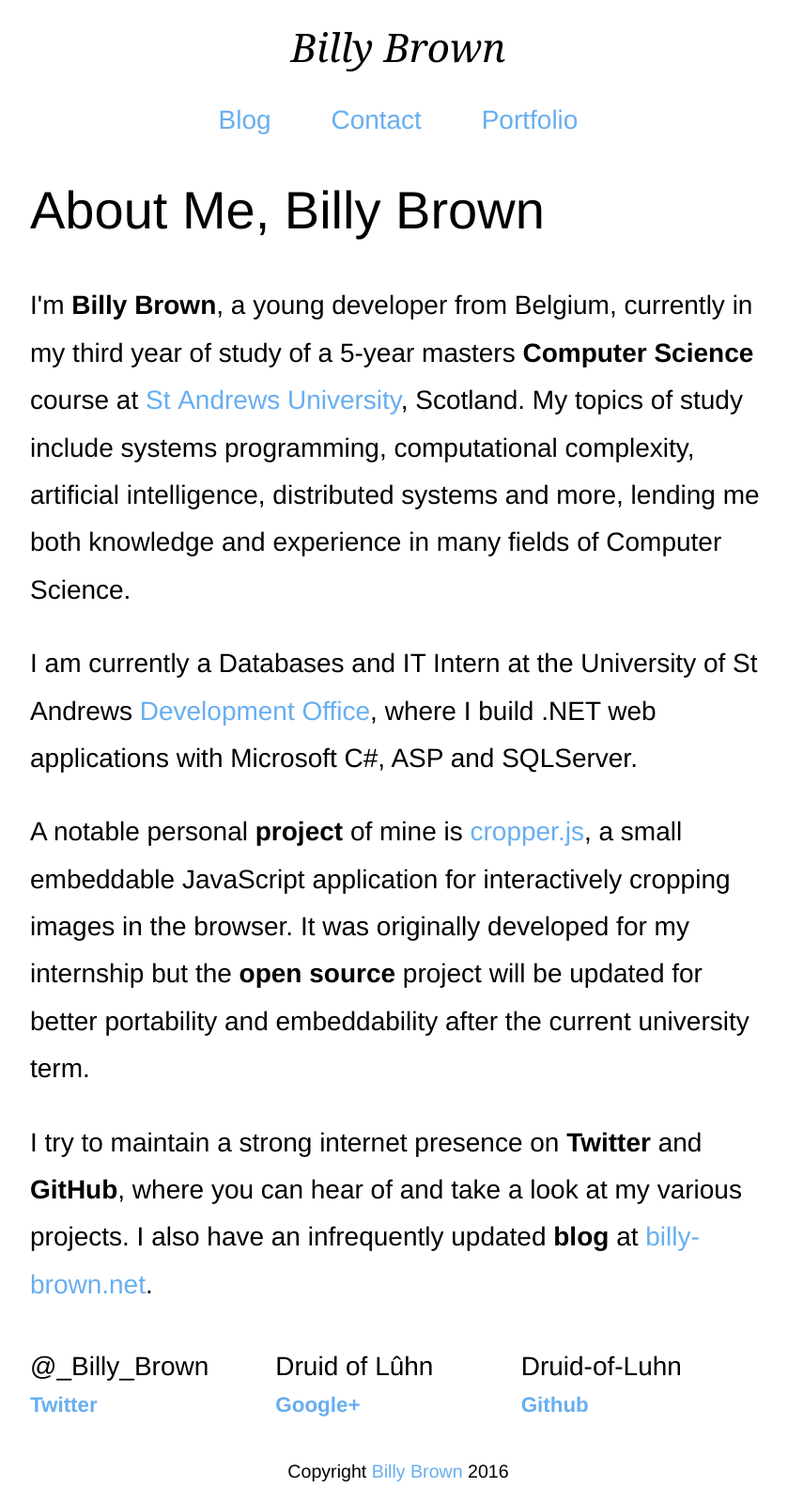
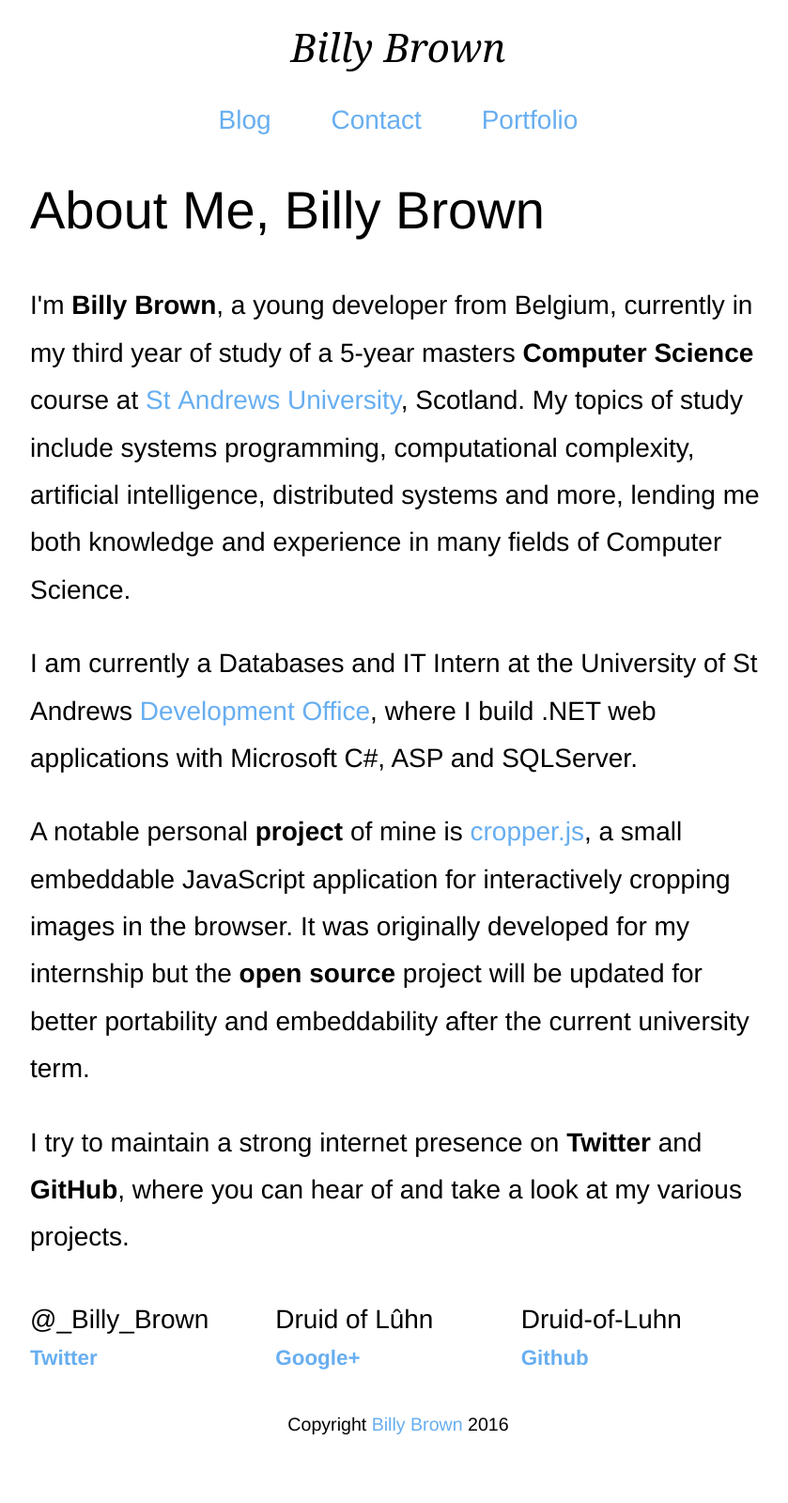
Before and after one commit to Druid-of-Luhn/druid-of-luhn.github.io, a Jekyll site: the page built from index.html, in a window 1280 px wide. Shown: the whole page at 94% size, without its empty margins (216-1055 px from the left). Built offline with Jekyll 4.4.1, drawn with Linux system fonts in a browser that asks for light colours; after the commit the page ends 1549 px from its top, so only the background shows below that.

Commit message:
Removed link to blog

```diff
--- a/index.html
+++ b/index.html
@@ -10,4 +10,4 @@ title: About | Billy Brown
 
 <p>A notable personal <strong>project</strong> of mine is <a href="https://github.com/Druid-of-Luhn/cropper.js" title="cropper.js">cropper.js</a>, a small embeddable JavaScript application for interactively cropping images in the browser. It was originally developed for my internship but the <strong>open source</strong> project will be updated for better portability and embeddability after the current university term.</p>
 
-<p>I try to maintain a strong internet presence on <strong>Twitter</strong> and <strong>GitHub</strong>, where you can hear of and take a look at my various projects. I also have an infrequently updated <strong>blog</strong> at <a href="http://billy-brown.net" title="billy-brown.net">billy-brown.net</a>.</p>
+<p>I try to maintain a strong internet presence on <strong>Twitter</strong> and <strong>GitHub</strong>, where you can hear of and take a look at my various projects.</p>
```
